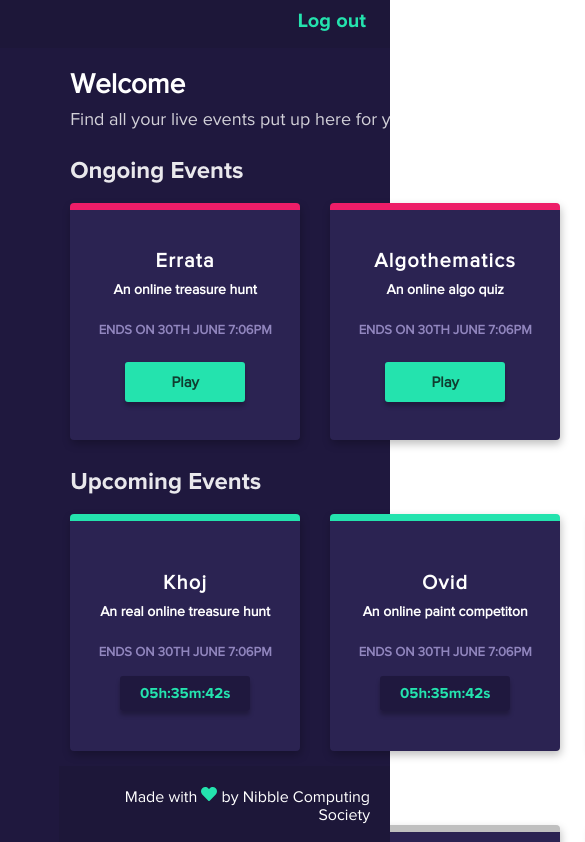
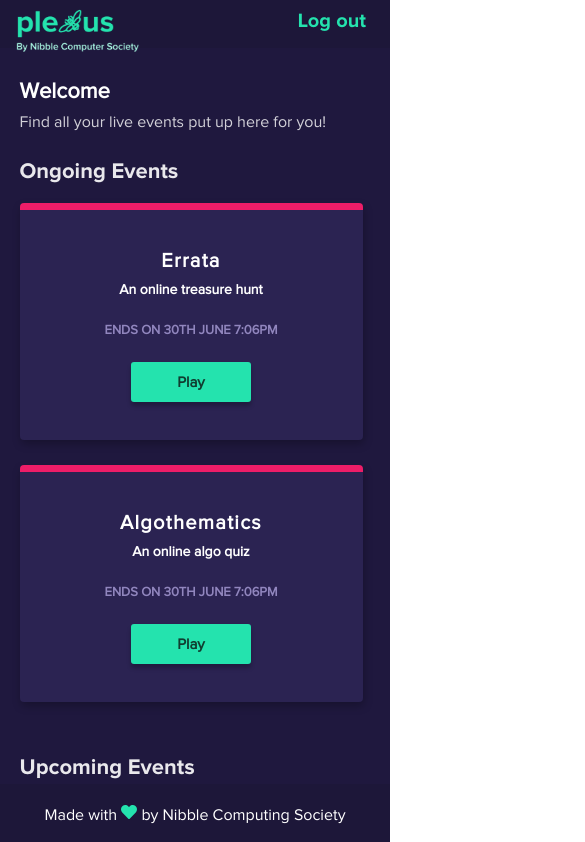
Before and after one commit to prajwal2100/PLEXUS2.0-frontend, a React (Create React App) app in the folder PLEXUS 2.0/: page /home in a window 390 px wide. Shown: the top 842 px of the page, 585 px wide, since content can reach past the window. Built offline with nearby package versions, Linux system fonts and the light colour scheme; a web font is replaced by a local one.

Commit message:
responsiveness complete

```diff
--- a/PLEXUS 2.0/src/App.css
+++ b/PLEXUS 2.0/src/App.css
@@ -84,7 +84,7 @@
 .coverPage .wrapper .sidebar {
   background-color: #151029;
   height: 150vh;
-  width: 20%;
+  width: 17.5%;
 }
 
 .coverPage .wrapper .sidebar .navlist ul {
@@ -949,8 +949,52 @@
 }
 
 @media only screen and (max-width: 400px) {
-  .homePage .home-sidebar {
+  .homePage .wrapper .home-sidebar {
+    width: 0%;
+  }
+  .homePage .wrapper .home-sidebar img {
+    position: relative;
+    top: 0.2rem;
+    left: 1rem;
+  }
+  .homePage .wrapper .home-sidebar .navlist {
     display: none;
+  }
+  .homePage .wrapper .mainpage {
+    background-color: #1f183e;
+    height: 350vh;
+  }
+  .homePage .wrapper .mainbody {
+    left: 5%;
+    width: 90%;
+  }
+  .homePage .wrapper .mainbody .welcomeText h2 {
+    padding-top: 10px;
+    font-size: 22px;
+  }
+  .homePage .wrapper .mainbody .welcomeText p {
+    font-size: 16px;
+  }
+  .homePage .wrapper .mainbody .event {
+    font-size: 22px;
+  }
+  .homePage .wrapper .mainbody .cardEvents {
+    display: block;
+    width: 100%;
+  }
+  .homePage .wrapper .mainbody .cardEvents .card1 {
+    padding-bottom: 25px;
+  }
+  .homePage .wrapper .cardHolder1 .card,
+  .homePage .wrapper .cardHolder2 .card,
+  .homePage .wrapper .cardHolder3 .card {
+    width: 343px;
+  }
+  .homePage .footer {
+    width: 100%;
+  }
+  .homePage .footer p {
+    text-align: center;
   }
 }
 
--- a/PLEXUS 2.0/src/App.scss
+++ b/PLEXUS 2.0/src/App.scss
@@ -78,7 +78,7 @@
     .sidebar {
       background-color: #151029;
       height: 150vh;
-      width: 20%;
+      width: 17.5%;
       .navlist {
         ul {
           border: 1px solid green;
@@ -877,8 +877,62 @@
   //* add here home css
 
   @media only screen and (max-width: 400px) {
-    .home-sidebar {
-      display: none;
+    .wrapper {
+      .home-sidebar {
+        img {
+          position: relative;
+          top: 0.2rem;
+          left: 1rem;
+        }
+        width: 0%;
+        .navlist {
+          display: none;
+        }
+      }
+
+      .mainpage {
+        background-color: #1f183e;
+        height: 350vh;
+      }
+
+      .mainbody {
+        left: 5%;
+        width: 90%;
+        .welcomeText {
+          h2 {
+            padding-top: 10px;
+            font-size: 22px;
+          }
+          p {
+            font-size: 16px;
+          }
+        }
+
+        .event {
+          font-size: 22px;
+        }
+        .cardEvents {
+          display: block;
+          width: 100%;
+          .card1 {
+            padding-bottom: 25px;
+          }
+        }
+      }
+
+      .cardHolder1,
+      .cardHolder2,
+      .cardHolder3 {
+        .card {
+          width: 343px;
+        }
+      }
+    }
+    .footer {
+      width: 100%;
+      p {
+        text-align: center;
+      }
     }
   }
 }
```
Also changed, not shown: 1 other file (tests, documents, lock files or other folders).
